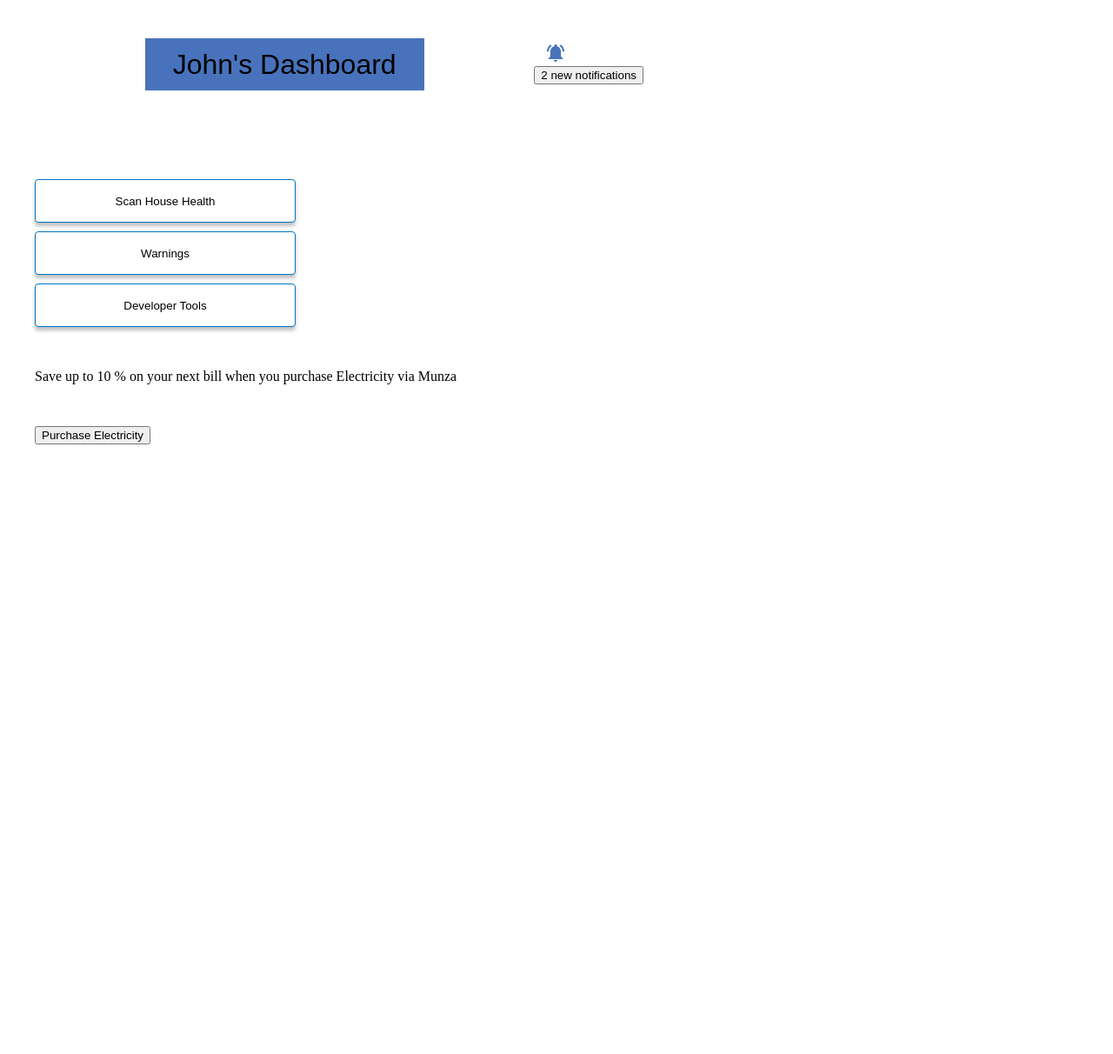
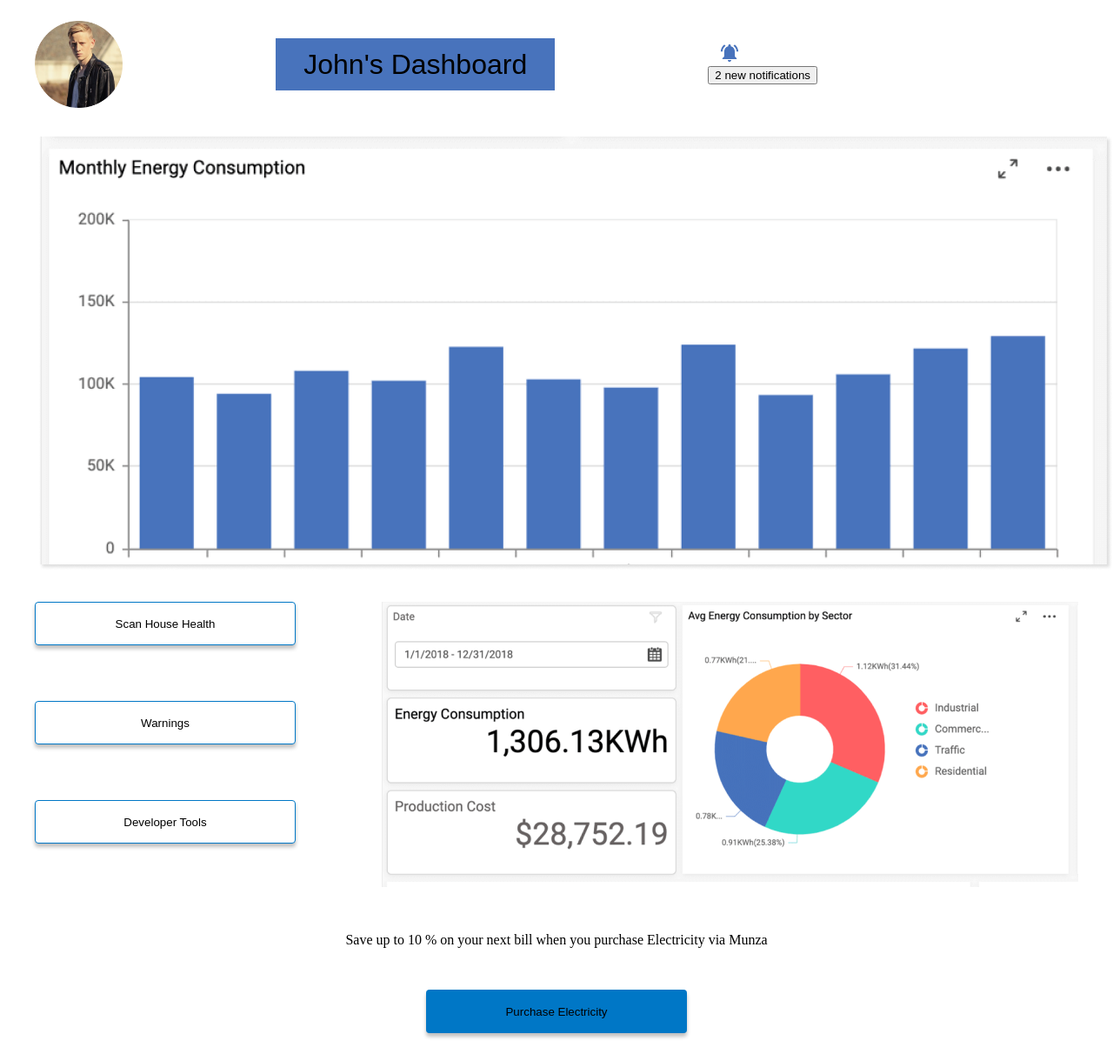
Before and after one commit to Flutterwave-Developers/unilag-muzan, a plain HTML site: page rave.html in a window 1280 px wide. Shown: the whole page at 87% size. Before the commit the page ends 800 px from the top, so only its background shows below. Drawn offline with Linux system fonts and the light colour scheme.

Commit message:
UI improvement.

```diff
--- a/rave.html
+++ b/rave.html
@@ -5,11 +5,11 @@
     <meta name="viewport" content="width=device-width, initial-scale=1.0">
     <meta http-equiv="X-UA-Compatible" content="ie=edge">
     <link rel="stylesheet" href="style.css">
-    <title>Rave</title>
+    <title>MUZAN</title>
 </head>
 <body class="rave-container">
     <section class="profile">
-        <img src="uploads/Ellipse 1.png" alt="" class="profile-picture">
+        <img src="Ellipse 1.png" alt="" class="profile-picture">
         <button class="profile-button">John's Dashboard</button>
         <div class="notification">
             <svg width="50" height="20" viewBox="0 0 50 49" fill="none" xmlns="http://www.w3.org/2000/svg">
@@ -19,7 +19,7 @@
         </div>
     </section>
     <section class="pb-2">
-        <img src="uploads/fawaz5 2.png" alt="">
+        <img src="fawaz5 2.png" alt="">
     </section>
     <section class="pb-2 d-flx j-c-sb">
         <div class="d-grd">
@@ -28,17 +28,17 @@
             <button class="btn-3">Developer Tools</button>
         </div>
         <div>
-            <img src="uploads/fawaz5 4.png" alt="">
+            <img src="fawaz5 4.png" alt="">
         </div>
     </section>
-    <p class="pb-2">
+    <p class="pb-2 txt-c">
         Save up to 10 % on your next bill when you purchase Electricity via Munza
     </p>
     <section>
-        <form>
-    <script src="https://api.ravepay.co/flwv3-pug/getpaidx/api/flwpbf-inline.js"></script>
-    <button type="button" onClick="payWithRave()">Purchase Electricity</button>
-</form>
+    <form class="txt-c">
+        <button type="button" onClick="payWithRave()" class="btn-4">Purchase Electricity</button>
+        <script src="https://api.ravepay.co/flwv3-pug/getpaidx/api/flwpbf-inline.js"></script>
+    </form>
 
 <script>
     const API_publicKey = "FLWPUBK-1e2f07d9c87c029679426bc0ad6d290f-X";
--- a/style.css
+++ b/style.css
@@ -1,41 +1,52 @@
-#body{
+#body {
     margin: 0;
 }
-.header-image{
+
+.header-image {
     background-image: url(https://res.cloudinary.com/moyin/image/upload/v1570277291/stock-photo-adult-formal-woman-in-sunglasses-and-hardhat-using-tablet-standing-in-sunlight-on-background-of-1215397843_1.png);
     height: 100vh;
     margin: 0 auto;
 
 }
-.pb-2{
+
+.pb-2 {
     padding-bottom: 2rem;
 }
-.d-flx{
+
+.txt-c {
+    text-align: center;
+}
+
+.d-flx {
     display: flex;
 }
-.j-c-sb{
+
+.j-c-sb {
     justify-content: space-between;
 }
-.d-grd{
+
+.d-grd {
     display: grid;
     grid-gap: 10px;
 }
-.rave-container{
+
+.rave-container {
     padding: 1rem 2rem
 }
-.profile{
+
+.profile {
     display: flex;
     justify-content: space-between;
     align-items: center;
     padding-bottom: 2rem;
-    width: 700px
+    width: 900px
 }
 
-.profile-picture{
+.profile-picture {
     height: 100px;
 }
 
-.profile-button{
+.profile-button {
     border: none;
     background-color: #4873BC;
     padding: 0.5rem 2rem;
@@ -44,12 +55,12 @@
     height: 60px;
 }
 
-.notification{
+.notification {
     display: grid;
     grid-gap: 5px;
 }
 
-.btn-3{
+.btn-3 {
     width: 300px;
     height: 50px;
     background: #FFFFFF;
@@ -58,3 +69,16 @@
     box-shadow: 0px 4px 4px rgba(0, 0, 0, 0.25);
     border-radius: 4px
 }
+
+.btn-4 {
+    width: 300px;
+    height: 50px;
+    border: none;
+    background: #0077C6;
+    box-shadow: 0px 4px 4px rgba(0, 0, 0, 0.25);
+    border-radius: 4px;
+}
+
+.login-page {
+    background-color: linear-gradient(180deg, #72C6FF 0%, rgba(136, 167, 255, 0.801758) 46.78%, rgba(158, 135, 255, 0.601686) 100%, rgba(225, 39, 255, 0) 100%);
+}
```
Also changed, not shown: index.html (+2 -2 lines), signup.html (added, +15 -0 lines), 1 other file.
